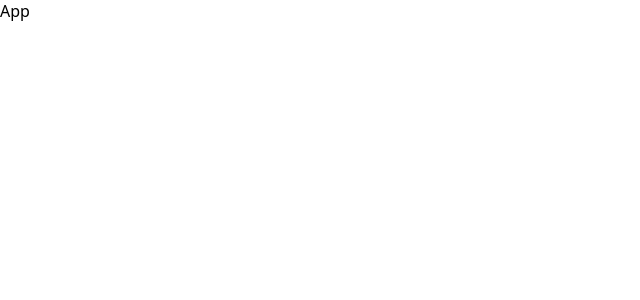
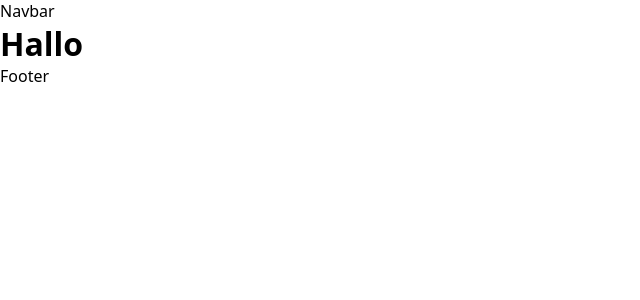
Before and after one commit to devblp/Pink-Fashion, a React (Create React App) app: page / in a window 1280 px wide. Shown: the top 300 px of the page, without its empty margins (0-640 px from the left). Built offline with nearby package versions, Linux system fonts and the light colour scheme.

Commit message:
first commit

```diff
--- a/src/App.js
+++ b/src/App.js
@@ -1,7 +1,14 @@
 import React from 'react'
+import Home from './Page/Home/Home'
+import Navbar from './Components/Navbar/Navbar'
+import Footer from './Components/Footer/Footer'
 
 export default function App() {
   return (
-    <div>App</div>
+    <>
+      <Navbar/>
+      <Home/>
+      <Footer/>
+    </>
   )
 }
--- a/src/Page/Home/Home.jsx
+++ b/src/Page/Home/Home.jsx
@@ -1,7 +1,15 @@
 import React from 'react'
+import Navbar from '../../Components/Navbar/Navbar'
 
 export default function Home() {
   return (
-    <div>Home</div>
+    <>
+
+
+        <h1>
+            Hallo
+        </h1>
+
+    </>
   )
 }
```
